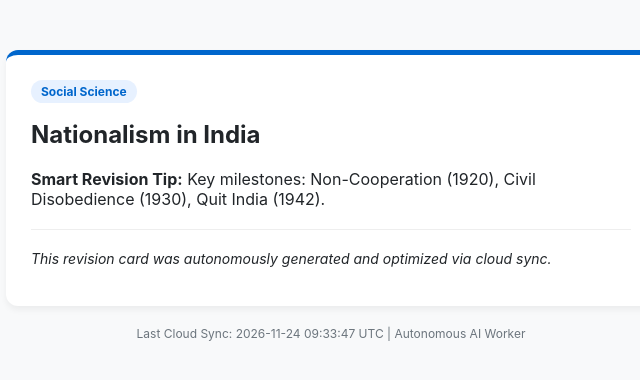
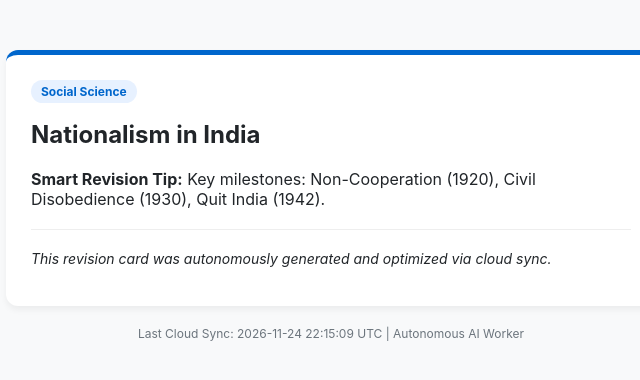
Before and after one commit to r4513049-bot/ai-auto-worker, a plain HTML site: page index.html in a window 1280 px wide. Shown: the full height of the page, 309-949 px from the left. Drawn offline with Linux system fonts and the light colour scheme.

Commit message:
Auto-update index.html via cloud worker [skip ci]

```diff
--- a/index.html
+++ b/index.html
@@ -21,7 +21,7 @@
         <p style="font-size: 14px;"><em>This revision card was autonomously generated and optimized via cloud sync.</em></p>
     </div>
     <div class="footer">
-        Last Cloud Sync: 2026-11-24 09:33:47 UTC | Autonomous AI Worker
+        Last Cloud Sync: 2026-11-24 22:15:09 UTC | Autonomous AI Worker
     </div>
 </body>
 </html>
```
